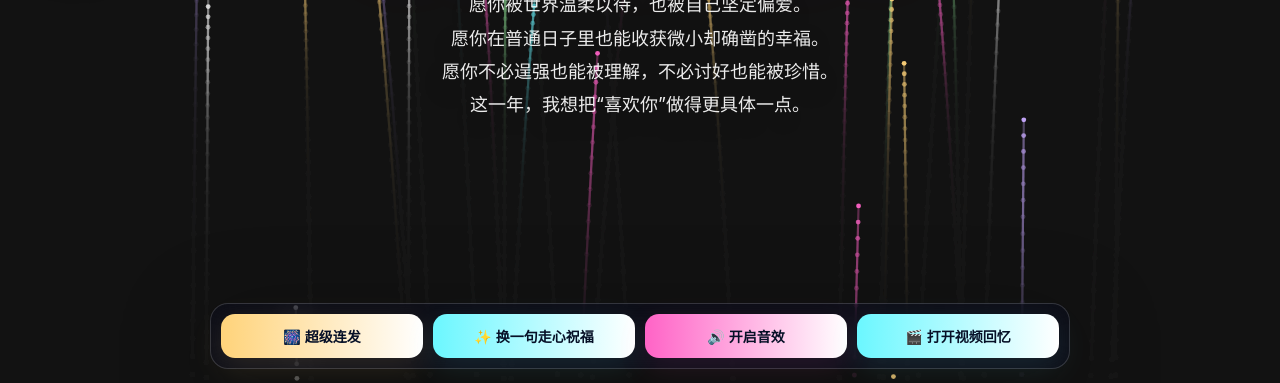
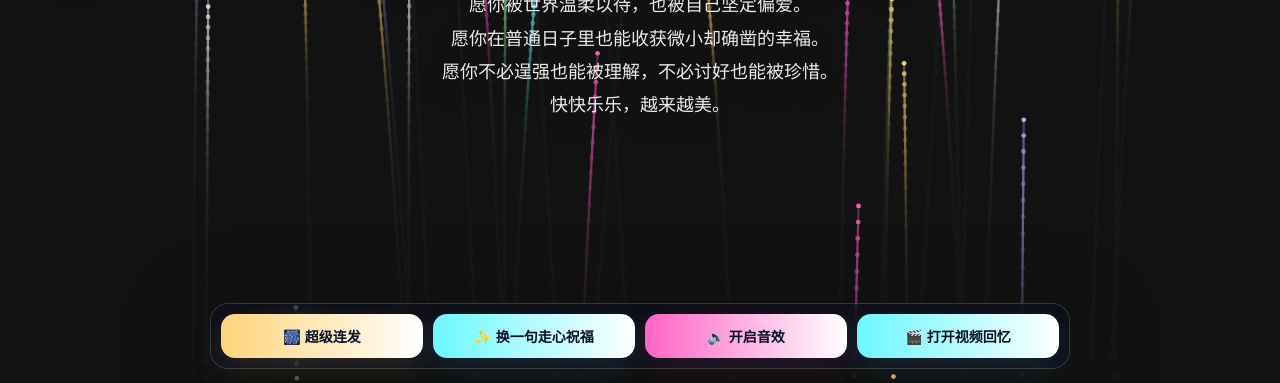
Before and after one commit to ouyangming1026-oss/happy-new-year, a plain HTML site: page index.html in a window 1280 px wide. Shown: the part 417-800 px from the top of the page. Drawn offline with Linux system fonts and the light colour scheme; animation ran at ten frames a second.

Commit message:
Update index.html

```diff
--- a/index.html
+++ b/index.html
@@ -372,7 +372,7 @@
         <span class="line">愿你被世界温柔以待，也被自己坚定偏爱。</span>
         <span class="line">愿你在每个普通的日子里，都能收获微小而确凿的幸福。</span>
         <span class="line">愿你不必逞强也能被理解，不必讨好也能被珍惜。</span>
-        <span class="line">这一年，我想把“喜欢你”做得更具体一点。</span>
+        <span class="line">这一年，希望你的感动美好都具象化。</span>
       </div>
     </div>
   </div>
@@ -396,7 +396,7 @@
       </div>
       <video id="mv" class="modalVideo" controls playsinline preload="metadata"></video>
       <div class="modalNote" id="modalNote">
-        有些话我不想只写在屏幕上，更想在真实里慢慢对你说。<br/>
+        你的回忆自己看哈哈哈。<br/>
         看完可以再点一次「超级连发」，把这一刻点亮到极致。
       </div>
     </div>
@@ -416,10 +416,10 @@ const ASSETS = {
 
 /* 走心文案池（更有层次，不单调） */
 const WISHES = [
-  ["愿你被世界温柔以待，也被自己坚定偏爱。","愿你在普通日子里也能收获微小却确凿的幸福。","愿你不必逞强也能被理解，不必讨好也能被珍惜。","这一年，我想把“喜欢你”做得更具体一点。"],
-  ["愿你总能在低谷里遇见光，在忙碌里留住心跳。","愿你把生活过成你喜欢的样子，不慌不忙，却坚定向前。","愿你被偏爱时不惶恐，被独处时不孤单。","如果可以，我想做你心里那盏不熄的灯。"],
-  ["愿你笑起来的时候，世界也跟着变柔软。","愿你所有的认真都被看见，所有的期待都有回响。","愿你被坚定选择，被温柔拥抱，被幸运偏袒。","新的一年，我想更认真地对你好。"],
-  ["愿你拥有足够的自由，也拥有被守护的安心。","愿你在任何关系里都不委屈自己，在任何选择里都不辜负真心。","愿你每一次向前，都恰好遇到更好的自己。","我想陪你把平凡的日子，过成浪漫。"],
+  ["愿你被世界温柔以待，也被自己坚定偏爱。","愿你在普通日子里也能收获微小却确凿的幸福。","愿你不必逞强也能被理解，不必讨好也能被珍惜。","快快乐乐，越来越美。"],
+  ["愿你总能在低谷里遇见光，在忙碌里留住心跳。","愿你把生活过成你喜欢的样子，不慌不忙，却坚定向前。","愿你被偏爱时不惶恐，被独处时不孤单。","平安喜乐，灿烂千阳。"],
+  ["愿你笑起来的时候，世界也跟着变柔软。","愿你所有的认真都被看见，所有的期待都有回响。","愿你被坚定选择，被温柔拥抱，被幸运偏袒。","新的一年，开开心心。"],
+  ["愿你拥有足够的自由，也拥有被守护的安心。","愿你在任何关系里都不委屈自己，在任何选择里都不辜负真心。","愿你每一次向前，都恰好遇到更好的自己。","平凡日子，温柔浪漫。"],
 ];
 
 const FLOAT_QUOTES = [
```
